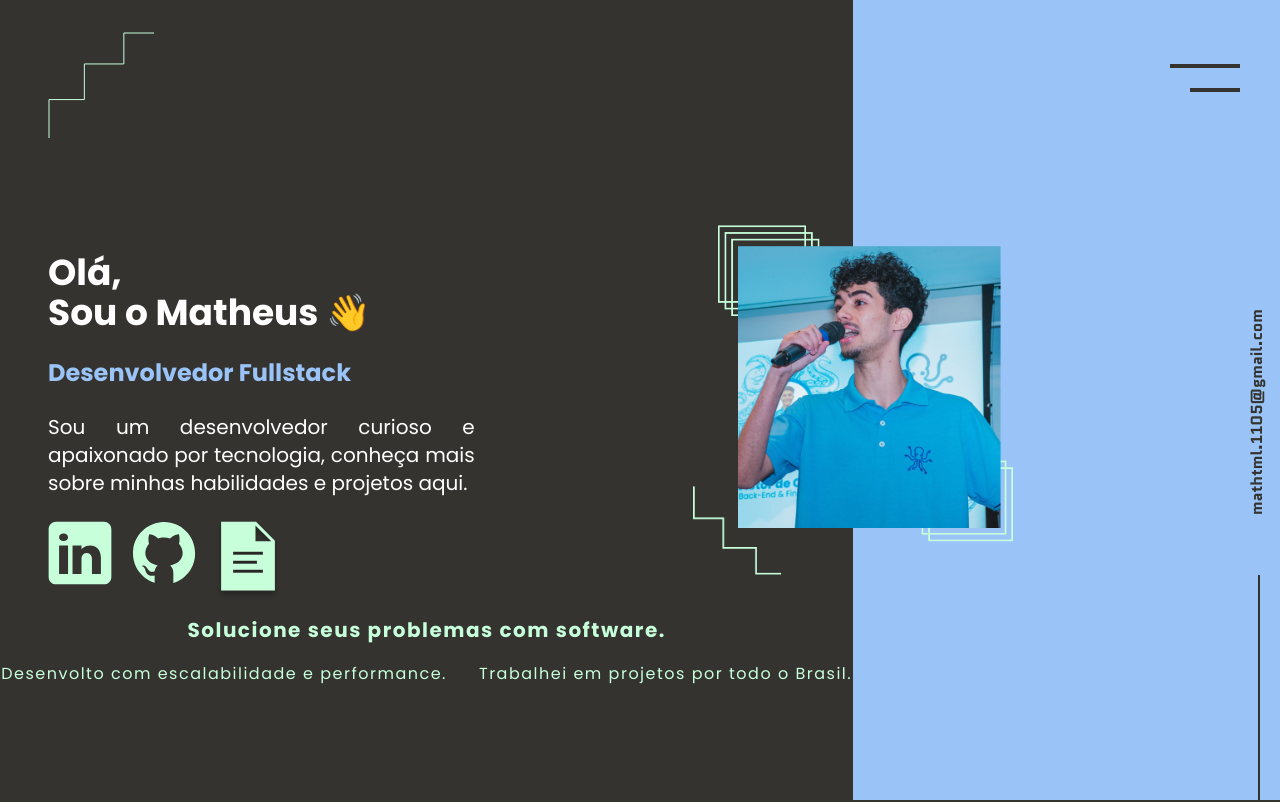
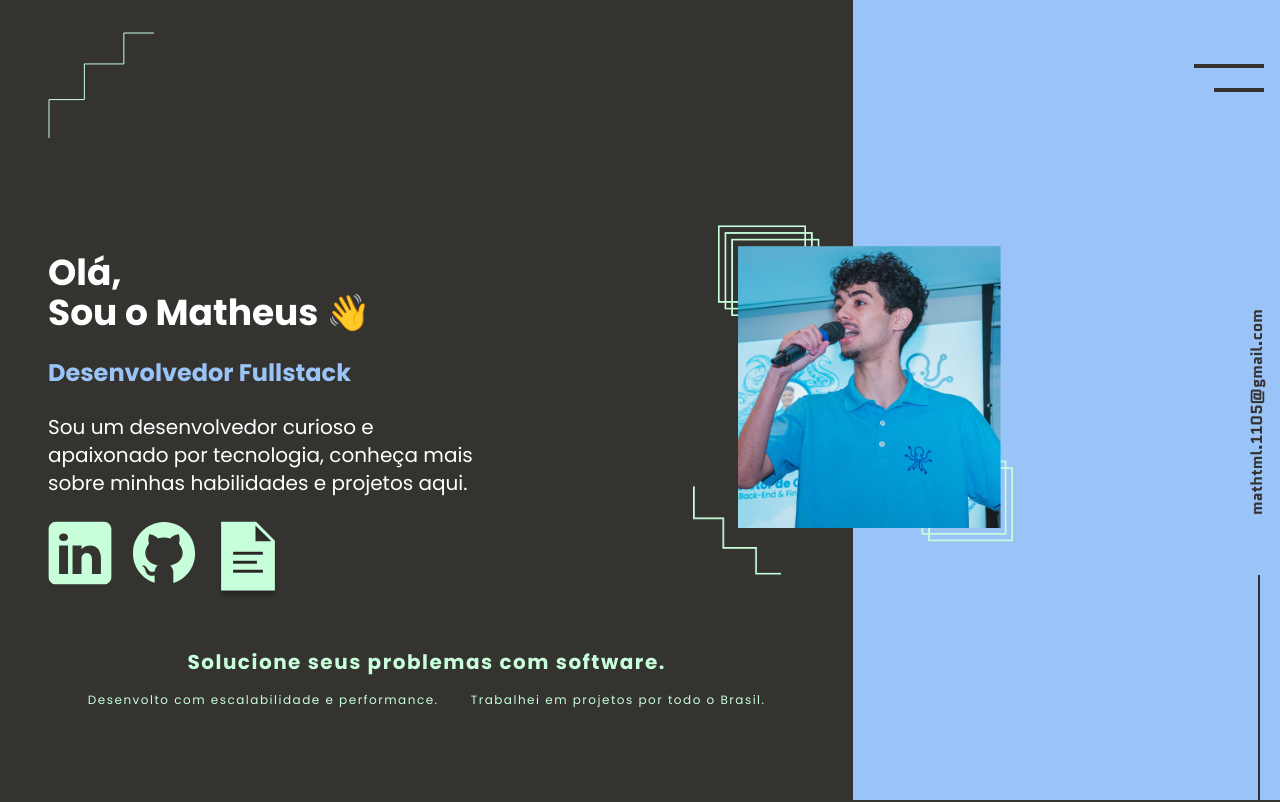
Before and after one commit to fatekkl/Portfolio-Next, a Next.js app: page / in a window 1280 px wide. Shown: the top 802 px of the page. Built offline with nearby package versions, Linux system fonts and the light colour scheme.

Commit message:
fix minor issues on principal page

```diff
--- a/src/app/Components/Menu/index.tsx
+++ b/src/app/Components/Menu/index.tsx
@@ -32,7 +32,7 @@ export default function Menu() {
     }
 
     return (
-        <div onClick={transformMenu} className="w-full flex justify-end mt-10 absolute z-50 max-sm:hidden">
+        <div onClick={transformMenu} className="w-full flex justify-end mt-10 ml-6 absolute z-50 max-sm:hidden">
             <div className={`flex flex-col gap-5 fixed transform scale-x-[-1] cursor-pointer transition-all duration-2000 ease-in-out z-50 mt-6 mr-10`}>
                 <svg
                     className={`transition-all duration-500 ease-in-out ${menuOpen ? "-rotate-45" : "rotate-0"}`}
--- a/src/app/Components/MobileHeader/index.tsx
+++ b/src/app/Components/MobileHeader/index.tsx
@@ -1,6 +1,6 @@
 export default function MobileHeader() {
     return (
-        <div className="flex w-screen h-14 bg-jordy fixed z-50 md:hidden">
+        <div className="flex w-screen h-14 bg-jordy fixed z-50 sm:hidden">
 
         </div>
     )
--- a/src/app/Components/Principal/index.tsx
+++ b/src/app/Components/Principal/index.tsx
@@ -16,13 +16,13 @@ export default function Principal() {
   return (
     <main id="principal" className="flex">
       {/* seção de apresentação */}
-      <section className="w-screen md:w-2/3 lg:w-2/3 h-auto bg-jet relative">
+      <section className="w-screen md:w-2/3 lg:w-2/3 h-auto bg-jet relative flex flex-col max-sm:gap-2 gap-8 max-sm:items-center">
         <header className="absolute ml-4 lg:ml-12 mt-8 max-sm:hidden">
           <Stair />
         </header>
 
-        <article className="w-full h-3/4 flex flex-col justify-end gap-6 max-sm:items-center max-sm:justify-center">
-          <h1 className="font-bold text-white ml-12 text text-xl lg:text-4xl leading-normal max-sm:text-center">
+        <article className="w-full h-3/4 flex flex-col justify-end gap-6 sm:justify-center sm:items-center md:items-start md:justify-end max-sm:items-center text-center max-sm:justify-center">
+          <h1 className="font-bold text-white ml-12 text text-xl lg:text-4xl leading-normal max-sm:text-center md:text-start">
             Olá,
             <br />
             Sou o Matheus 👋
@@ -30,7 +30,7 @@ export default function Principal() {
           <h2 className="font-bold ml-12 text-2xl text-jordy max-sm:text-center">
             Desenvolvedor Fullstack
           </h2>
-          <p className="lg:w-2/4 ml-12 md:w-2/4 text-xl text-white text-justify max-sm:w-8/12 max-sm:text-center">
+          <p className="lg:w-2/4 ml-12 md:w-2/4 text-xl text-white text-justify sm:text-center md:text-start sm:w-6/12 max-sm:w-8/12 max-sm:text-center">
             Sou um desenvolvedor curioso e apaixonado por tecnologia, conheça mais sobre minhas habilidades e projetos aqui.
           </p>
           <nav className="ml-12 flex gap-5" aria-label="links sociais">
@@ -45,9 +45,9 @@ export default function Principal() {
             </a>
           </nav>
         </article>
-        <div className="text-tea  mt-4 font-bold w-full h-fit flex flex-col items-center justify-center gap-4 text-xl tracking-[0.094rem]">
+        <div className="text-tea  mt-4 font-bold max-sm:w-1/2 w-full h-fit flex flex-col items-center justify-center gap-4 max-sm:text-xs text-xl tracking-[0.094rem]">
           <span className="text-wrap text-center">Solucione seus problemas com software.</span>
-          <div className="flex justify-between text-[1rem] font-normal text-wrap h-full gap-8 text-center">
+          <div className="flex justify-between text-xs font-normal text-wrap h-full max-sm:gap-4 gap-8 text-center mb-4">
             <span>Desenvolto com escalabilidade e performance.</span>
             <span>Trabalhei em projetos por todo o Brasil.</span>
 
@@ -55,14 +55,14 @@ export default function Principal() {
         </div>
       </section>
 
-      <figure className="absolute top-1/2 md:left-3/4 lg:left-2/3 transform -translate-y-1/2 -translate-x-1/2 z-40 max-sm:hidden md:w-[20rem]">
+      <figure className="absolute top-1/2 sm:right-1/4 left-2/3 transform -translate-y-1/2 -translate-x-1/2 z-40 max-md:hidden md:w-[14rem] lg:w-[20rem]">
         <img src="../../../assets/Eu.png" alt="foto de matheus" />
       </figure>
 
       {/* seção lateral */}
-      <aside className="bg-jordy max-sm:w-1/6 md:w-1/3 lg:w-1/3 flex flex-col h-screen justify-end">
+      <aside className="bg-jordy sm:w-1/6 md:w-1/3 lg:w-1/3 flex flex-col h-screen justify-end">
         <footer className="w-full justify-end hidden lg:flex">
-          <Line/>
+          <Line />
         </footer>
         <div onClick={(event) => copy(event, "text-tea")} className="text-jet font-quantico font-bold absolute top-1/2 -rotate-90 -right-20 cursor-pointer transition-all duration-500 ease-in-out">
           mathtml.1105@gmail.com
```
